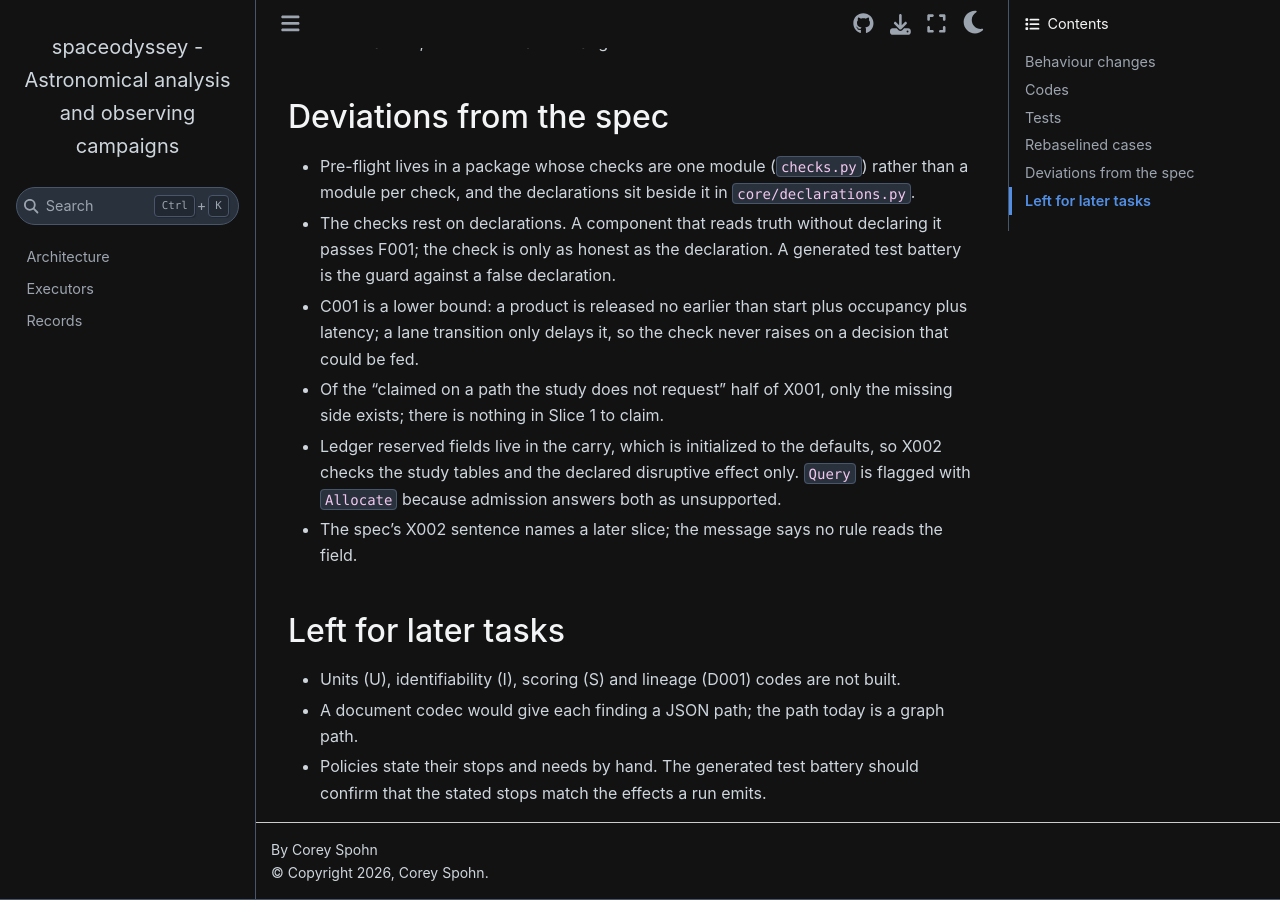
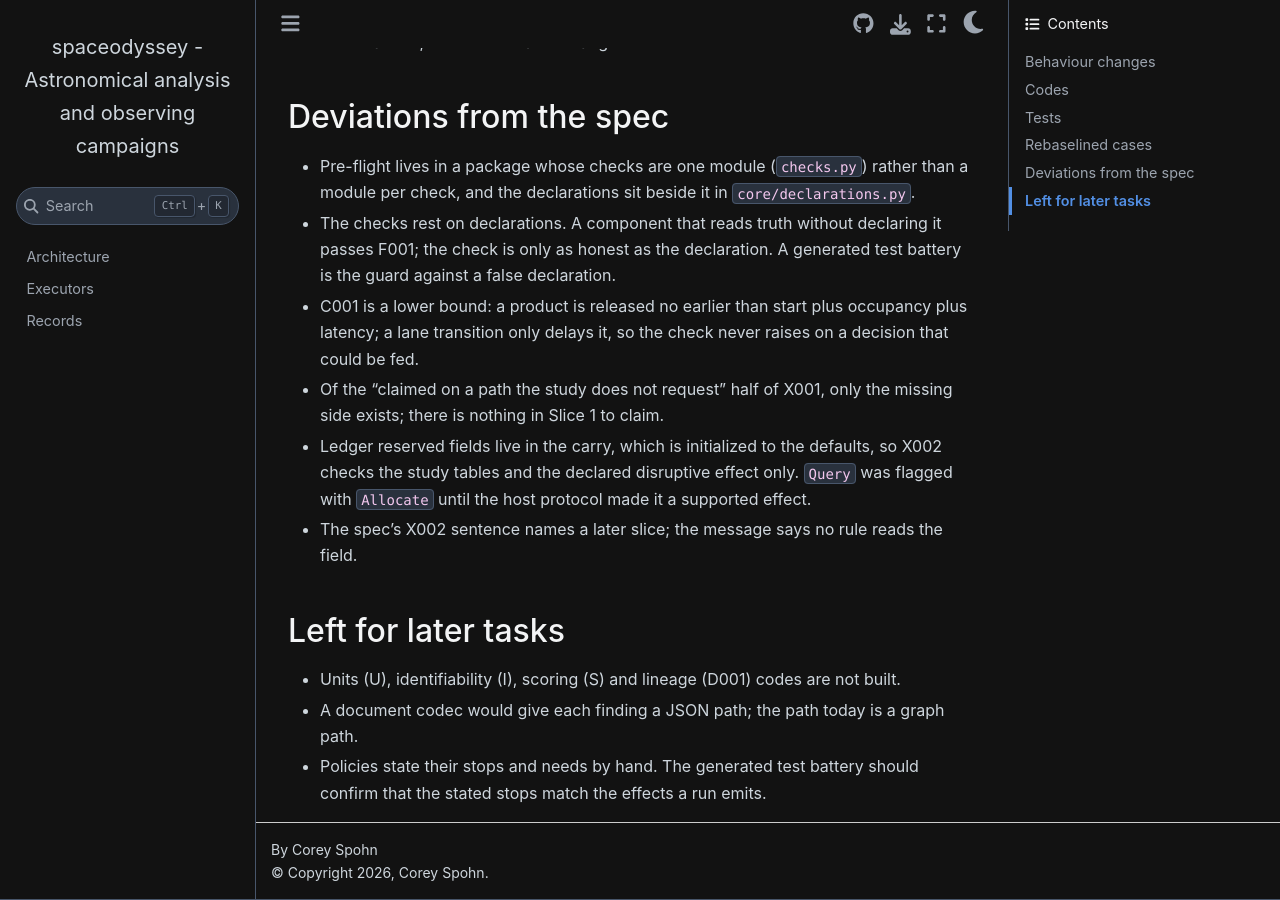
Before and after one commit to CoreySpohn/spaceodyssey, a Sphinx documentation site: the page built from docs/changes/slice-1-t8.md, in a window 1280 px wide and 900 px high, scrolled down 2168 px. Built offline with Sphinx 7.4.7 and the Sphinx Book theme 1.1.4, drawn with Linux system fonts in a browser that asks for light colours; pages that are not in the unit, such as notebooks, are missing from menus.

Commit message:
fix(core): treat Query as a supported effect in pre-flight now that the host answers it

```diff
--- a/docs/changes/slice-1-t8.md
+++ b/docs/changes/slice-1-t8.md
@@ -76,8 +76,8 @@
 - Of the "claimed on a path the study does not request" half of X001, only the missing
   side exists; there is nothing in Slice 1 to claim.
 - Ledger reserved fields live in the carry, which is initialized to the defaults, so X002
-  checks the study tables and the declared disruptive effect only. `Query` is flagged
-  with `Allocate` because admission answers both as unsupported.
+  checks the study tables and the declared disruptive effect only. `Query` was flagged
+  with `Allocate` until the host protocol made it a supported effect.
 - The spec's X002 sentence names a later slice; the message says no rule reads the field.
 
 ## Left for later tasks
```
Also changed, not shown: other parts of docs/changes/slice-1-t8.md (+1 -1 lines), 2 other files.
